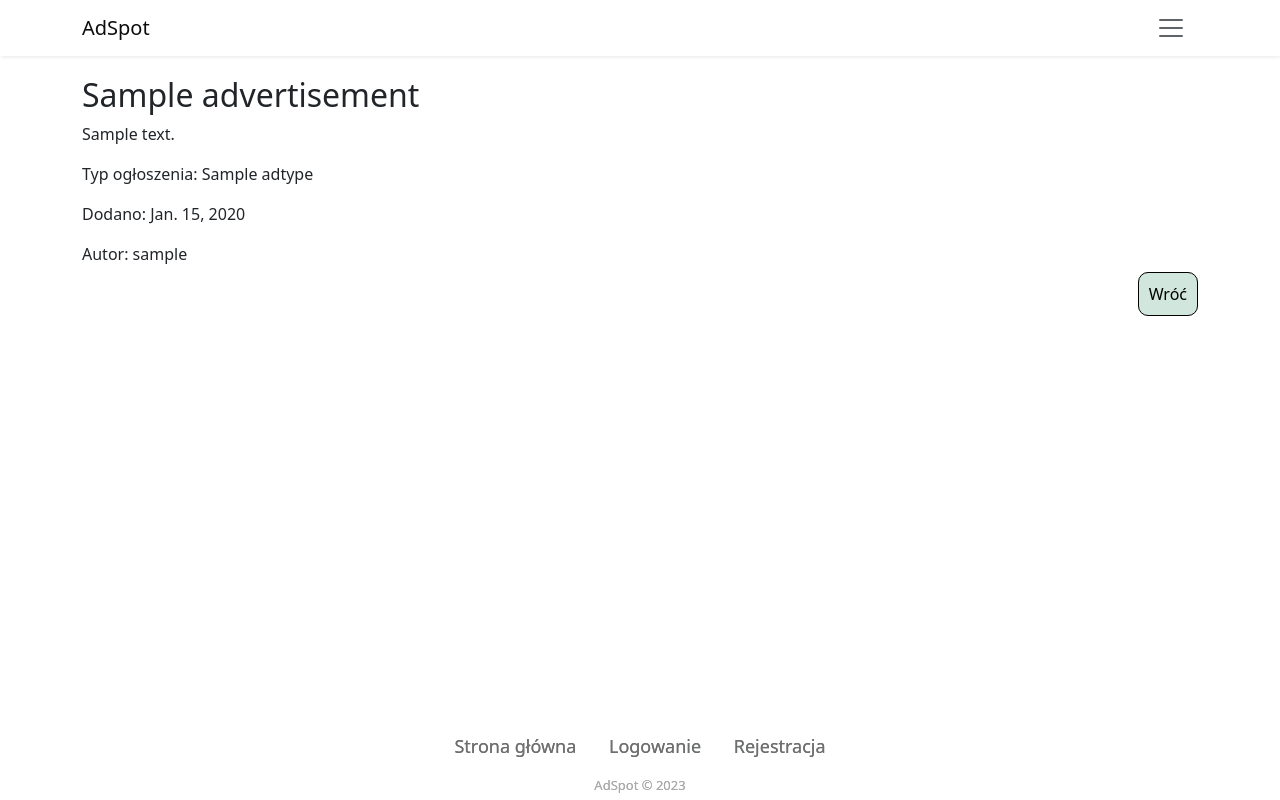
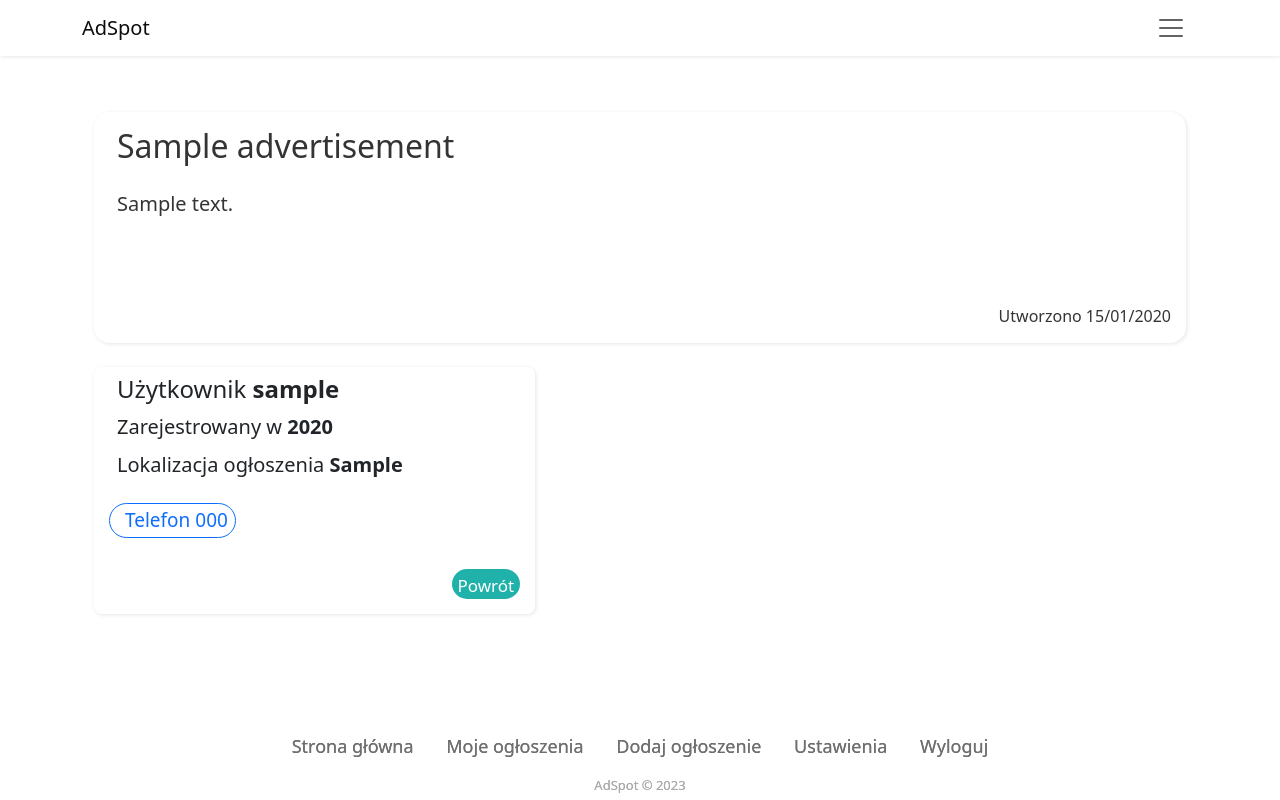
Before and after one commit to luk4sz98/AdSpot, a Django app: page /ad/1/ in a window 1280 px wide. Run offline with Django 4.2, Linux system fonts and the light colour scheme; tables that the repository leaves empty hold one stand-in row (values such as "Sample post").

Commit message:
finish advertisement page

```diff
--- /dev/null
+++ b/AdSpot/static/userAdvert.css
@@ -0,0 +1,23 @@
+
+.advertInfoSection {
+    background: #ffffff;
+    border-radius: 1rem;
+    color: #343434;
+    box-shadow: 1px 1px 4px rgba(0,0,0,0.1);
+    padding: 15px;
+}
+
+.userInfo {
+    box-shadow: 1px 1px 4px rgba(0, 0, 0, 0.1);
+    padding: 0 15px 15px 15px;
+    border-radius: 0.5rem;
+    width: 100%;
+}
+
+.btn {
+    box-shadow: none;
+    text-shadow: none;
+    padding: 7px;
+    border-radius: 2rem;
+    opacity: 1;
+}
--- a/AdSpot/templates/advertisement.html
+++ b/AdSpot/templates/advertisement.html
@@ -1,37 +1,48 @@
-<style>
-    p {
-        word-wrap: break-word;
-    }
-    .dataContainer {
-        margin: 10px 0px;
-    }
-
-    .button {
-        text-align: end;
-
-    }
-
-    .url {
-        text-decoration: none;
-        color: black;
-        border: 1px solid black;
-        border-radius: 10px;
-        padding: 10px;
-        background-color: #d1e7dd;
-    }
-</style>
 {% extends 'template.html' %}
 
 {% block data %}
-<div class="dataContainer">
-    <h2>{{ advertisement.name }}</h2>
-    <p>
-        {{ advertisement.description }}
-    </p>
-    <p>Typ ogłoszenia: {{ advertisement.adType}}</p>
-    <p>Dodano: {{ advertisement.date }}</p>
-    <p>Autor: {{ advertisement.user.username}}</p>
 
+<div class="container mt-5 pt-2 gap-0">
+    <div class="row">
+        <div id="advertInfoBlock" class="col-lg-12 d-flex flex-column">
+            <div class="col-12 advertInfoSection ">
+                <div class="row">
+                    <h2 class="ms-2">{{ advertisement.name }}</h2>
+                </div>
+                <div class="flex-row pt-3 ps-2 collapse show" id="descriptionContent">
+                    <span style="white-space: pre-wrap; font-size:20px;">{{ advertisement.description }}</span>
+                </div>
+                <div class="row">
+                    <div class="d-flex justify-content-end" style="margin-top: 70px;">
+                        <span style="margin-top: 15px;">Utworzono {{ advertisement.date|date:'d/m/Y' }}</span>
+
+                    </div>
+                </div>
+            </div>
+        </div>
+        <div id="userInfoBlock" class="col-lg-5 mt-4 justify-content-end">
+            <div class="userInfo d-flex justify-content-end align-items-end">
+                <div class="row mt-2 ">
+                    <h4 style="font-weight: normal;" class="ms-2">Użytkownik <strong>{{ user.username }}</strong></h4>
+                    <div class="col-12">
+                        <span style="font-size: 20px;" class="ms-2">Zarejestrowany w <strong>{{ user.date_joined.year }}</strong></span>
+                    </div>
+                    <div class="col-12 mt-2">
+                        <i class="fas fa-map-marker-alt"></i>
+                        <span style="font-size: 20px;" class="ms-2">Lokalizacja ogłoszenia <strong>{{ advertisement.localization }}</strong></span>
+                    </div>
+                    <div class="col-12 mt-2">
+                        <button id="phone" class="btn btn-outline-primary d-flex justify-content-center align-items-center shadow-none" style="height: 35px; margin-top:15px;cursor:default !important">
+                            <span id="text" style="font-size: 19px;" class="ms-2">Telefon {{ advertisement.contact_number }}</span>
+                        </button>
+                    </div>
+                    <div class="col-12 mt-3 d-flex justify-content-end">
+                        <a class="btn btn-primary col-2" style="height: 30px; padding: 4px; margin-top: 15px;"  id="addAdvertButton" href="javascript:history.back()">Powrót</a>
+                    </div>
+                </div>
+            </div>
+        </div>
+    </div>
 </div>
-<div class="button"><a class="url" href="javascript:history.back()">Wróć</a></div>
+
 {% endblock data %}
--- a/AdSpot/templates/template.html
+++ b/AdSpot/templates/template.html
@@ -15,6 +15,7 @@
     <link rel="stylesheet" href="{% static 'resetPasswordForm.css' %}">
     <link rel="stylesheet" href="{% static 'accountSettings.css' %}">
     <link rel="stylesheet" href="{% static 'advert.css' %}">
+    <link rel="stylesheet" href="{% static 'userAdvert.css' %}">
     <style>
         .data{
             margin: 20px 0px;
--- a/AdSpot/views.py
+++ b/AdSpot/views.py
@@ -13,7 +13,8 @@ def index(request):
 
 def advertisement(request, id):
     advertisement = Advertisement.objects.get(pk=id)
-    data = {'advertisement' : advertisement}
+
+    data = {'advertisement' : advertisement, 'user' : advertisement.user}
     return render(request, 'advertisement.html', data)
 
 def add_advertisement_view(request):
```
Also changed, not shown: AdSpot/static/advert.css (line endings or trailing spaces).
